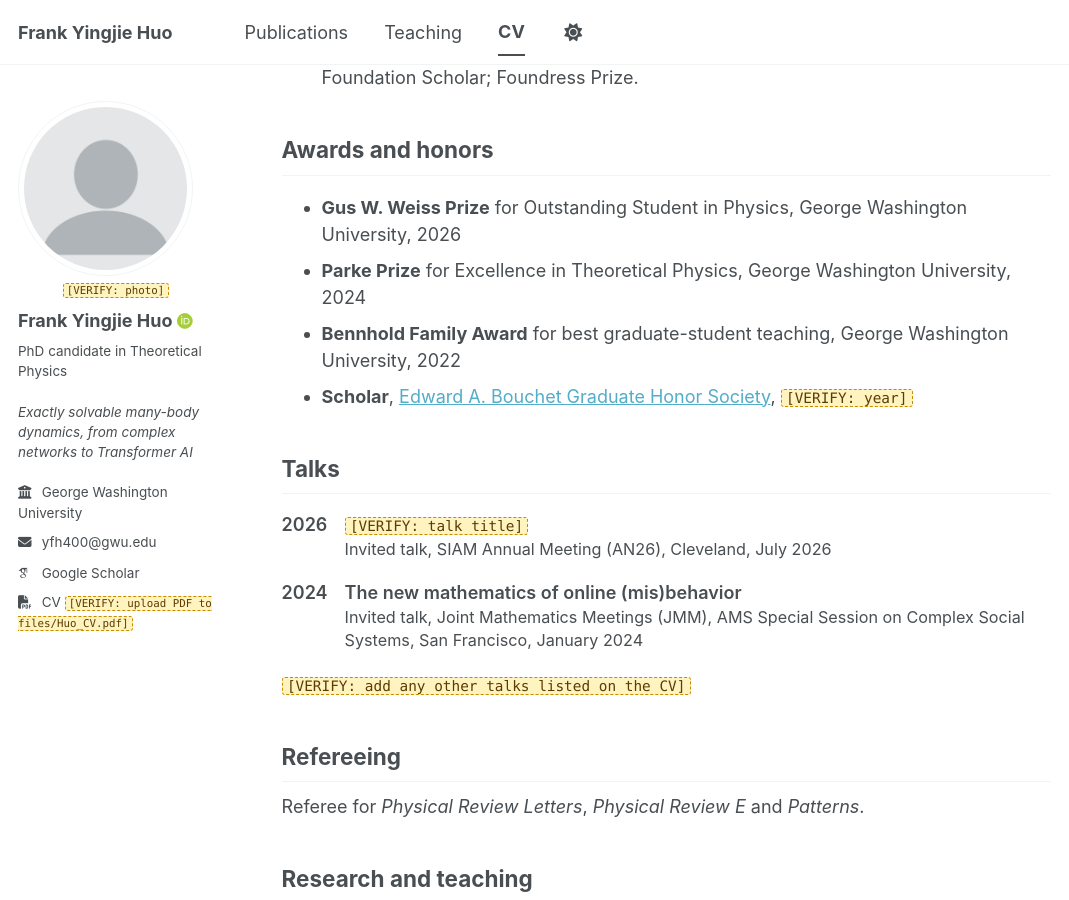
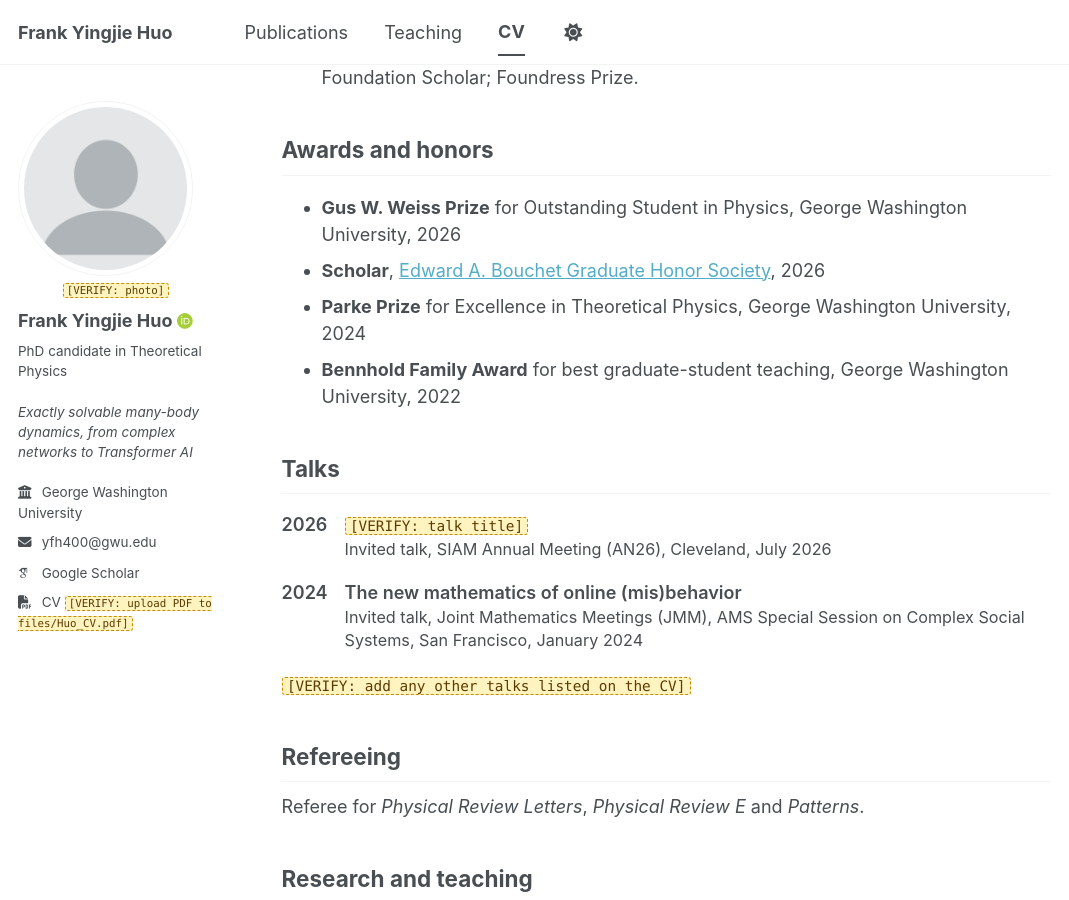
Before and after one commit to FrankHuo-217/huo.github.io, a Jekyll site: the page built from _pages/cv.md, in a window 1280 px wide and 900 px high, scrolled down 325 px. Shown: the whole window, without its empty margins (0-1069 px from the left). Built offline with Jekyll 4.4.1, drawn with Linux system fonts in a browser that asks for light colours; some web fonts are replaced; a script bundle is joined from its source files by our own code.

Commit message:
Add the Bouchet Graduate Honor Society year (2026)
Co-Authored-By: Claude Opus 5.5 <noreply@anthropic.com>
Claude-Session: https://claude.ai/code/session_01EX1ohUgYjPPjqdCJmoT8XW

```diff
--- a/_pages/cv.md
+++ b/_pages/cv.md
@@ -17,9 +17,9 @@ redirect_from:
 ## Awards and honors
 
 - **Gus W. Weiss Prize** for Outstanding Student in Physics, George Washington University, 2026
+- **Scholar**, [Edward A. Bouchet Graduate Honor Society](https://columbian.gwu.edu/edward-alexander-bouchet-graduate-honor-society), 2026
 - **Parke Prize** for Excellence in Theoretical Physics, George Washington University, 2024
 - **Bennhold Family Award** for best graduate-student teaching, George Washington University, 2022
-- **Scholar**, [Edward A. Bouchet Graduate Honor Society](https://columbian.gwu.edu/edward-alexander-bouchet-graduate-honor-society), {% include verify.html note="year" %}
 
 ## Talks
 
```
Also changed, not shown: README.md (+0 -1 lines).
